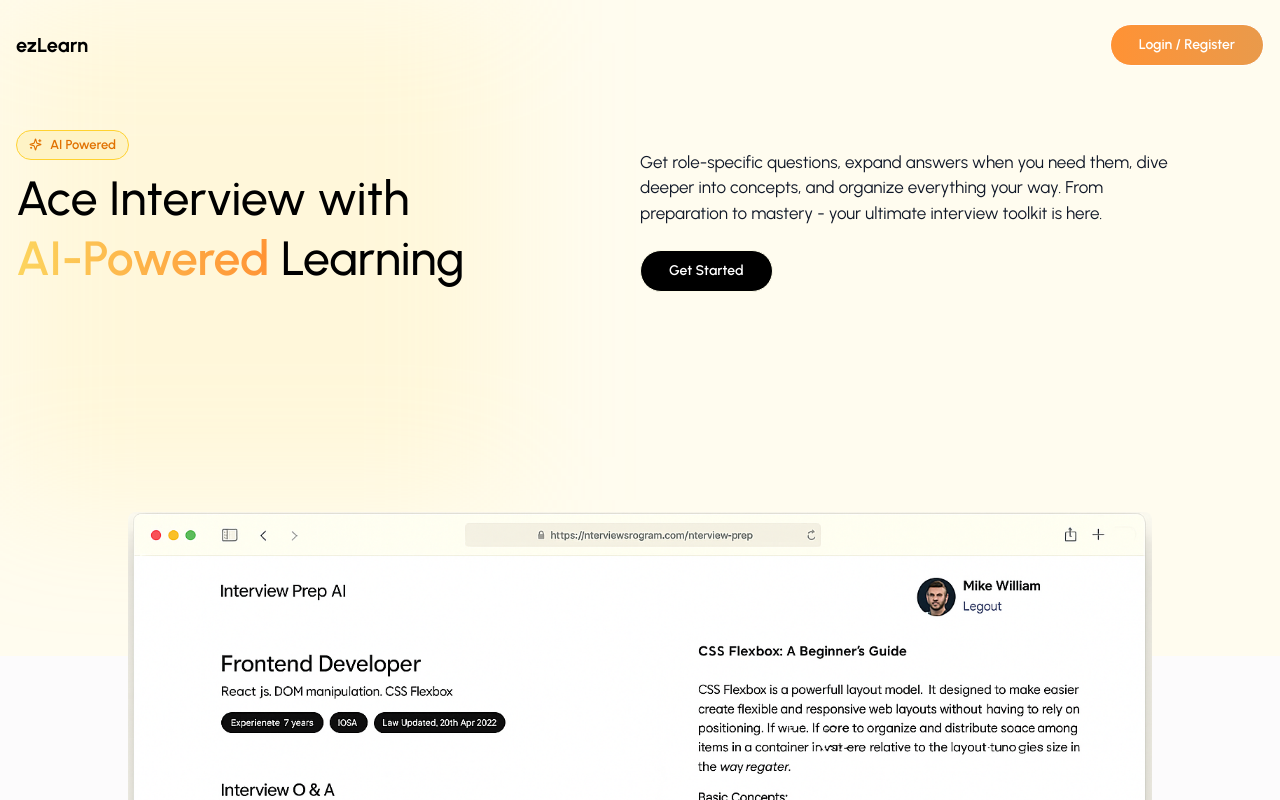
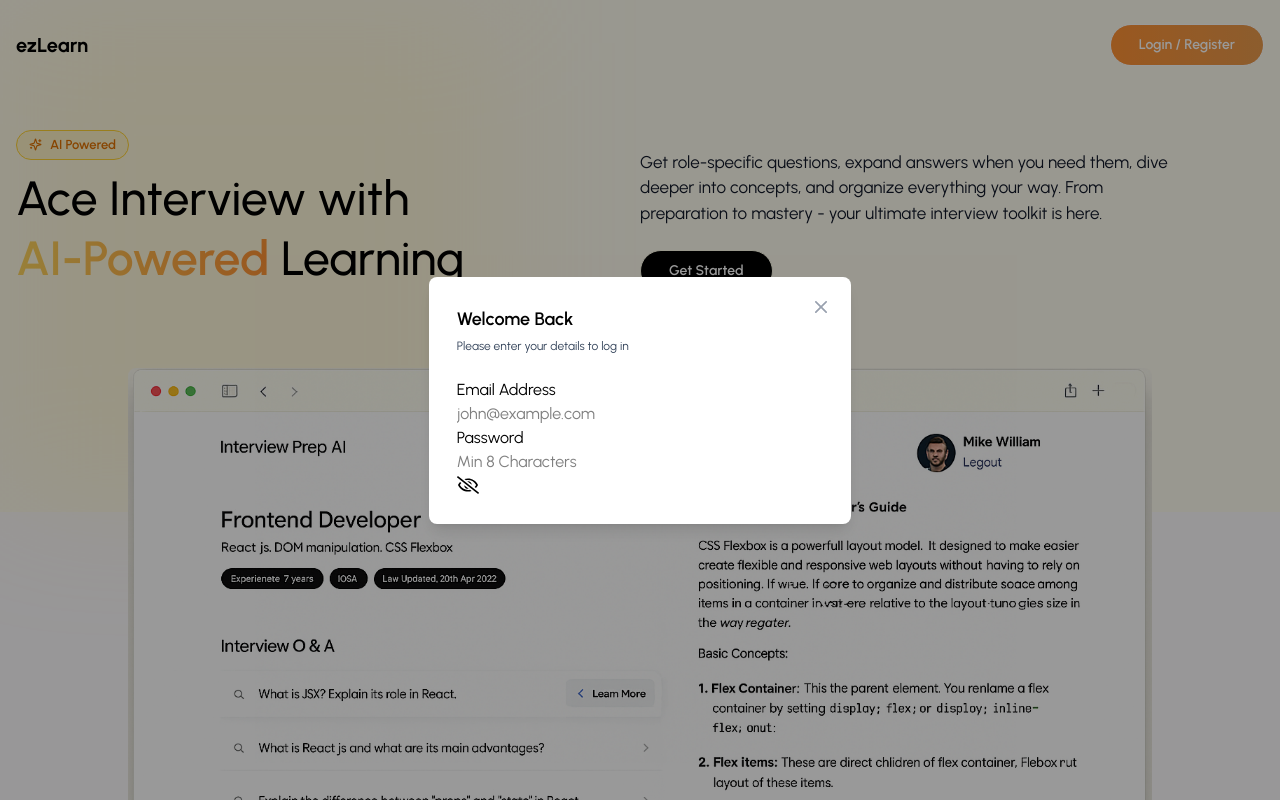
Before and after one commit to rahull0328/GenieTrip-Frontend, a React (Vite) app: page / in a window 1280 px wide. Shown: the top 800 px of the page. Built offline with nearby package versions, Linux system fonts and the light colour scheme.

Commit message:
Completed landingPage and other advancements

```diff
--- /dev/null
+++ b/src/components/Input/Input.jsx
@@ -0,0 +1,48 @@
+import React, { useState } from 'react'
+import {FaRegEye, FaRegEyeSlash} from "react-icons/fa"
+
+const Input = ({
+    value, onChange, label, placeholder, type
+}) => {
+    const [showPassword, setShowPassword] = useState(false)
+
+    const toggleShowPassword = () => {
+        setShowPassword(!showPassword)
+    }
+  return (
+    <div>
+        <label className=''>{label}</label>
+
+        <div className=''>
+            <input
+                type={
+                    type == "password" ? (showPassword ? "text" : "password") : type
+                }
+                placeholder={placeholder}
+                className=''
+                value={value}
+                onChange={(e) => onChange(e)}
+            />
+
+            {type === "password" && (
+                <>
+                    {showPassword ? (
+                        <FaRegEye
+                            size={22}
+                            className=''
+                        />
+                    ) : (
+                        <FaRegEyeSlash
+                            size={22}
+                            className=''
+                            onClick={() => toggleShowPassword()}
+                        />
+                    )}
+                </>
+            )}
+        </div>
+    </div>
+  )
+}
+
+export default Input
--- /dev/null
+++ b/src/components/Loader/Modal.jsx
@@ -0,0 +1,46 @@
+import React from 'react'
+
+const Modal = ({children, isOpen, onClose, title, hideHeader}) => {
+  return (
+    <div className='fixed inset-0 z-50 flex justify-center items-center w-full h-full bg-black/40'>
+        {/* Modal Content */}
+        <div className={`relative flex flex-col bg-white shadow-lg rounded-lg overflow-hidden`}>
+            {/* modal header */}
+            {!hideHeader && (
+                <div className='flex items-center justify-between p-4 border-b border-gray-200'>
+                    <h3 className='md:text-lg font-medium text-gray-900'>{title}</h3>
+                </div>
+            )}
+
+            <button
+                type='button'
+                className='text-gray-400 bg-transparent hover:bg-orange-100 hover:text-gray-900 rounded-lg text-sm w-8 h-8 flex justify-center items-center absolute top-3.5 right-3.5 cursor-pointer'
+                onClick={onClose}
+            >
+                <svg
+                    className='w-3 h-3'
+                    aria-hidden='true'
+                    xmlns='http://www.w3.org/2000/svg'
+                    fill='none'
+                    viewBox='0 0 14 14'
+                >
+                    <path
+                        stroke='currentColor'
+                        strokeLinecap='round'
+                        strokeLinejoin='round'
+                        strokeWidth='2'
+                        d="M1 1l12 12M13 1L1 13"
+                    />
+                </svg>
+            </button>
+
+            {/* modal body */}
+            <div className='flex-1 overflow-y-auto custom-scrollbar'>
+                {children}
+            </div>
+        </div>
+    </div>
+  )
+}
+
+export default Modal
--- a/src/pages/Auth/Login.jsx
+++ b/src/pages/Auth/Login.jsx
@@ -1,8 +1,41 @@
-import React from 'react'
+import React, { useState } from 'react'
+import { useNavigate } from 'react-router-dom';
+import Input from '../../components/Input/Input';
 
-const Login = () => {
+const Login = ({setCurrentPage}) => {
+
+  const [email, setEmail] = useState("");
+  const [password, setPassword] = useState("");
+  const [error, setError] = useState(null)
+
+  const navigate = useNavigate()
+
+  const handleLogin = async(e) => {
+    e.preventDefault()
+  }
   return (
-    <div>Login</div>
+    <div className='w-[90vw] md:w-[33vw] p-7 flex flex-col justify-center'>
+      <h3 className='text-lg font-semibold text-black'>Welcome Back</h3>
+      <p className='text-xs text-slate-700 mt-[5px] mb-6'>Please enter your details to log in</p>
+
+      <form onSubmit={handleLogin}>
+        <Input
+          value={email}
+          onChange={({ target}) => setEmail(target.value)}
+          label="Email Address"
+          placeholder="john@example.com"
+          type="text"
+        />
+
+        <Input
+          value={password}
+          onChange={({target}) => setPassword(target.value)}
+          label="Password"
+          placeholder="Min 8 Characters"
+          type='password'
+        />
+      </form>
+    </div>
   )
 }
 
--- a/src/pages/Shared/LandingPage.jsx
+++ b/src/pages/Shared/LandingPage.jsx
@@ -2,6 +2,9 @@
 import { useNavigate } from "react-router-dom";
 import { LuSparkles } from "react-icons/lu";
 import { APP_FEATURES } from "../../utils/data";
+import Login from "../Auth/Login"
+import Register from "../Auth/Register"
+import Modal from "../../components/Loader/Modal";
 
 const LandingPage = () => {
   const navigate = useNavigate();
@@ -12,7 +15,7 @@
   const handleCTA = () => {};
   return (
     <>
-      <div className="w-full min-h-full bg-[#FFFCEF] pb-36">
+      <div className="w-full min-h-full bg-[#FFFCEF]">
         <div className="w-[500px] h-[500px] bg-amber-200/20 blur-[65px] absolute top-0 left-0" />
         <div className="container mx-auto px-4 pt-6 pb-[200px] relative z-10">
           {/* header */}
@@ -61,7 +64,7 @@
         </div>
       </div>
 
-      <div className="w-full min-h-full relative z-10 mb-56">
+      <div className="w-full min-h-full relative z-10">
         <div>
           <section className="flex items-center justify-center -mt-36">
             <img
@@ -81,26 +84,30 @@
               <div className="flex flex-col items-center gap-8">
                 {/* First 3 Cards */}
                 <div className="grid grid-cols-1 md:grid-cols-3 gap-8 w-full">
-                            {APP_FEATURES.slice( 0, 3).map((feature) => (
+                  {APP_FEATURES.slice(0, 3).map((feature) => (
                     <div
                       key={feature.id}
                       className="bg-[#FFFEF8] p-6 rounded-xl shadow-xs hover:shadow-lg shadow-amber-100 transition border border-amber-100"
                     >
-                                    <h3 className="">{feature.title}</h3>
-                                    <p className="">{feature.description}</p>
+                      <h3 className="text-base font-semibold mb-3">
+                        {feature.title}
+                      </h3>
+                      <p className="text-gray-600">{feature.description}</p>
                     </div>
                   ))}
                 </div>
 
                 {/* remaining 2 cards */}
-                        <div>
-                            {APP_FEATURES.slice(2).map((feature) => (
+                <div className="grid grid-cols-1 md:grid-cols-2 gap-8">
+                  {APP_FEATURES.slice(3).map((feature) => (
                     <div
                       key={feature.id}
-                                    className=""
+                      className="bg-[#FFFEF8] p-6 rounded-xl shadow-xs hover:shadow-lg shadow-amber-100 transition border border-amber-100"
                     >
-                                    <h3 className="">{feature.title}</h3>
-                                    <p className="">{feature.description}</p>
+                      <h3 className="text-base font-semibold mb-3">
+                        {feature.title}
+                      </h3>
+                      <p className="text-gray-600">{feature.description}</p>
                     </div>
                   ))}
                 </div>
@@ -110,10 +117,35 @@
         </div>
 
         {/* made by line */}
-        <div className="">
-
+        <div className="text-sm bg-gray-50 text-secondary text-center p-5 mt-5 ">
+          Made By{" "}
+          <a
+            href="https://github.com/rahull0328"
+            className="text-blue-400"
+            target="_blank"
+          >
+            Rahul Mehta
+          </a>
         </div>
       </div>
+
+      <Modal
+        isOpen={openAuthModal}
+        onClose={() => {
+          setOpenAuthModal(false);
+          setCurrentPage("login");
+        }}
+        hideHeader
+      >
+        <div>
+          {currentPage === "login" && (
+            <Login setCurrentPage={setCurrentPage} />
+          )}
+          {currentPage === "register" && (
+            <Register setCurrentPage={setCurrentPage} />
+          )}
+        </div>
+      </Modal>
     </>
   );
 };
```
Lines whose indentation alone changed are shown as unchanged.
